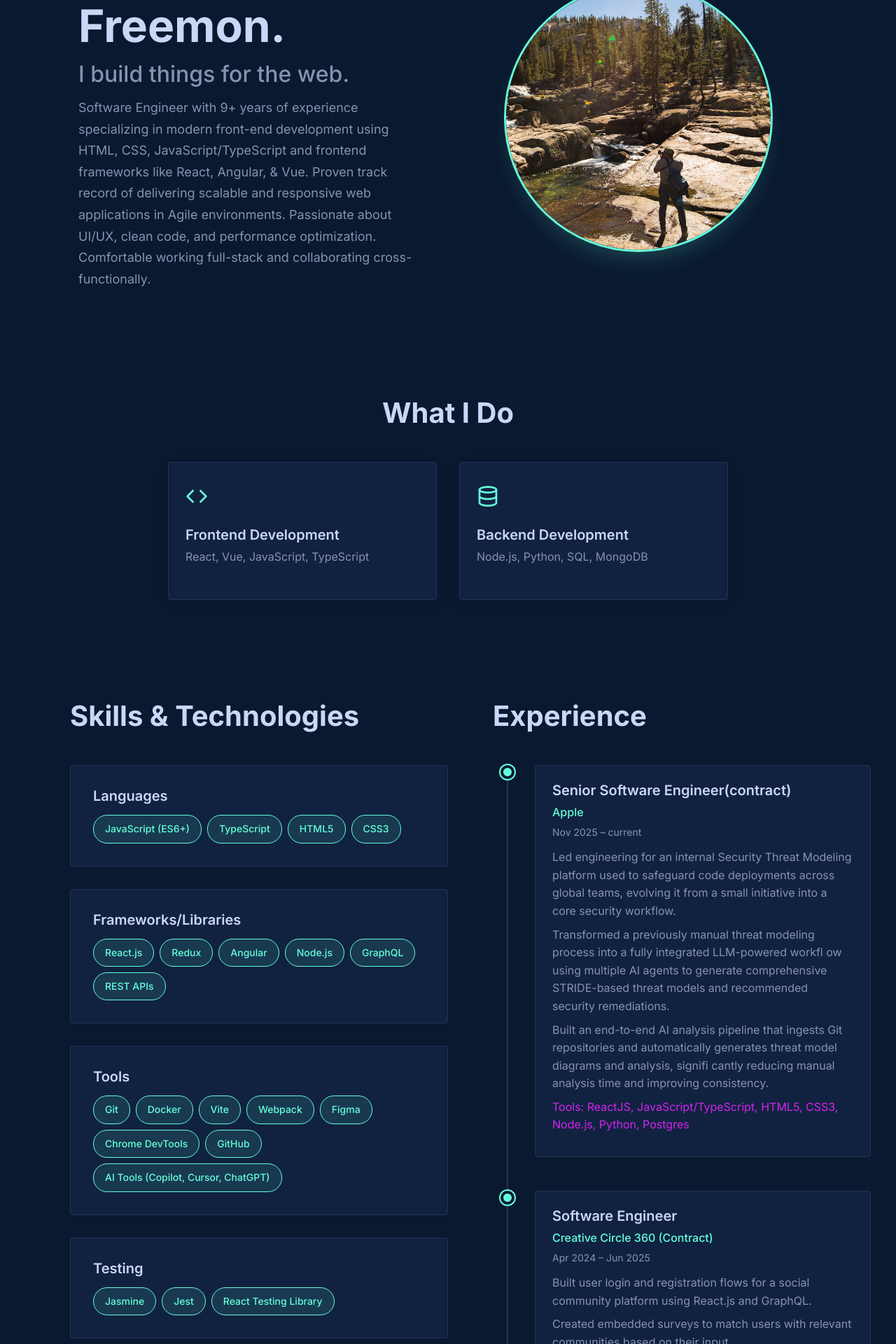
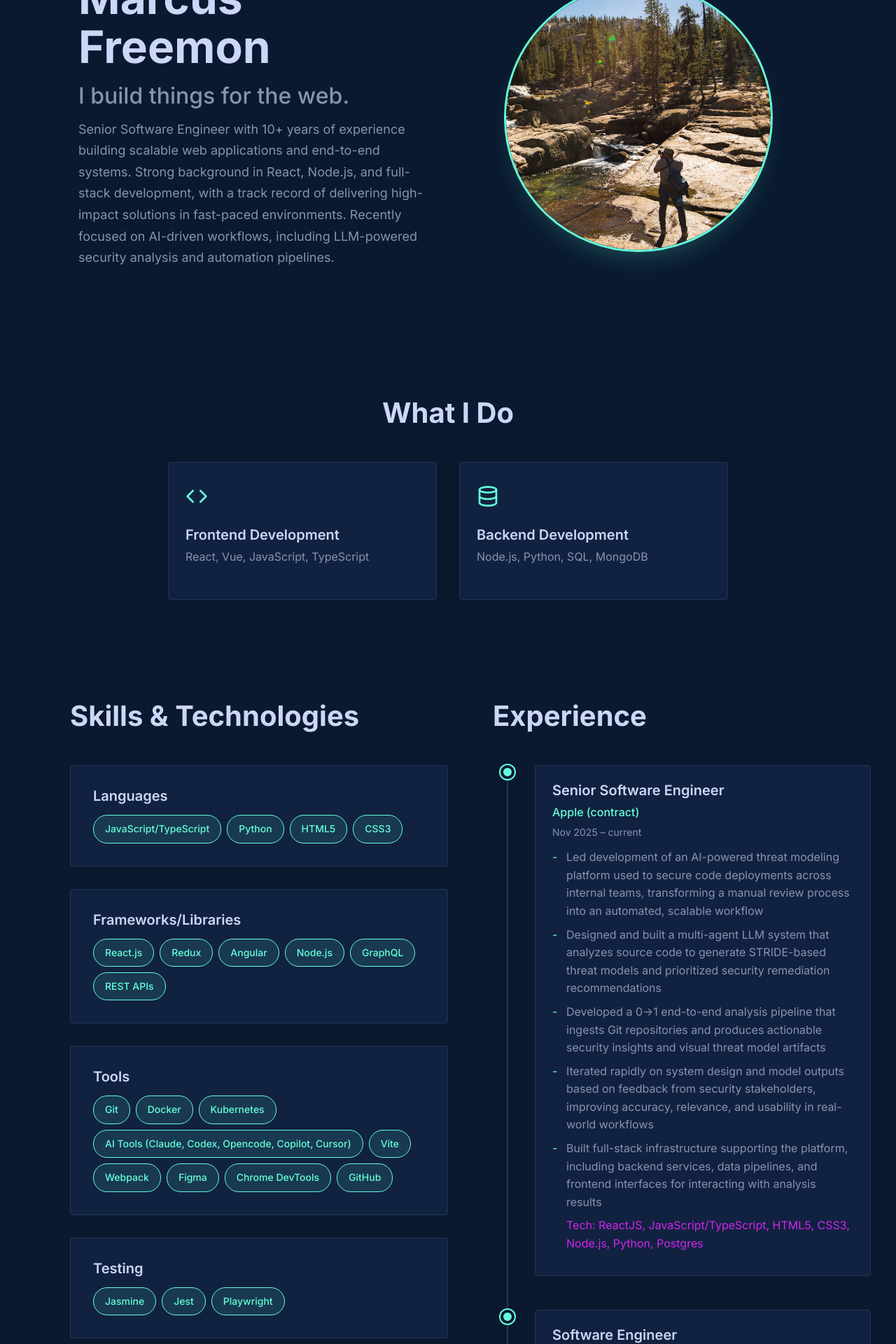
Before and after one commit to mfreemon/mfreemon.github.io, a React (Vite) app in the folder portfolio/: page / in a window 1280 px wide. Shown: the part 200-2120 px from the top of the page at 70% size. Built offline with nearby package versions, Linux system fonts and the light colour scheme.

Commit message:
more updates from resume

```diff
--- a/portfolio/src/components/Footer.jsx
+++ b/portfolio/src/components/Footer.jsx
@@ -1,24 +1,24 @@
-import { Mail, Linkedin, Github } from 'lucide-react'
-import './Footer.css'
+import { Mail, Linkedin, Github } from "lucide-react";
+import "./Footer.css";
 
 const Footer = () => {
   const socialLinks = [
     {
       icon: Mail,
-      href: 'mailto:dfreemon.freemon@gmail.com',
-      label: 'Email'
+      href: "mailto:dfreemon.freemon@gmail.com",
+      label: "Email",
     },
     {
       icon: Linkedin,
-      href: 'https://www.linkedin.com/in/marcus-freemon/',
-      label: 'LinkedIn'
+      href: "https://www.linkedin.com/in/marcus-freemon/",
+      label: "LinkedIn",
     },
     {
       icon: Github,
-      href: 'https://github.com/mfreemon',
-      label: 'GitHub'
-    }
-  ]
+      href: "https://github.com/mfreemon",
+      label: "GitHub",
+    },
+  ];
 
   return (
     <footer className="footer">
@@ -38,11 +38,11 @@ const Footer = () => {
           ))}
         </div>
         <div className="footer-text">
-          <p>&copy; 2025 Marcus Freemon. All rights reserved.</p>
+          <p>&copy; 2026 Marcus Freemon. All rights reserved.</p>
         </div>
       </div>
     </footer>
-  )
-}
+  );
+};
 
-export default Footer
+export default Footer;
--- a/portfolio/src/pages/Home.css
+++ b/portfolio/src/pages/Home.css
@@ -251,6 +251,23 @@
 .job-description {
   color: var(--text-secondary);
   line-height: 1.6;
+}
+
+/* Dashes for experience descriptions */
+.timeline-content ul {
+  list-style: none;
+  padding-left: 1.25rem;
+}
+
+.timeline-content ul li {
+  position: relative;
+}
+
+.timeline-content ul li:not(:last-child)::before {
+  content: "-";
+  position: absolute;
+  left: -1.25rem;
+  color: var(--primary-color);
 }
 
 /* Style for Tools text in experience descriptions */
--- a/portfolio/src/pages/Home.jsx
+++ b/portfolio/src/pages/Home.jsx
@@ -76,25 +76,27 @@ const Home = () => {
 
   const experience = [
     {
-      title: "Senior Software Engineer(contract)",
-      company: "Apple",
+      title: "Senior Software Engineer",
+      company: "Apple (contract)",
       period: "Nov 2025 – current",
       description: [
-        "Led engineering for an internal Security Threat Modeling platform used to safeguard code deployments across global teams, evolving it from a small initiative into a core security workflow.",
-        "Transformed a previously manual threat modeling process into a fully integrated LLM-powered workfl ow using multiple AI agents to generate comprehensive STRIDE-based threat models and recommended security remediations.",
-        "Built an end-to-end AI analysis pipeline that ingests Git repositories and automatically generates threat model diagrams and analysis, signifi cantly reducing manual analysis time and improving consistency.",
-        "Tools: ReactJS, JavaScript/TypeScript, HTML5, CSS3, Node.js, Python, Postgres",
+        "Led development of an AI-powered threat modeling platform used to secure code deployments across internal teams, transforming a manual review process into an automated, scalable workflow",
+        "Designed and built a multi-agent LLM system that analyzes source code to generate STRIDE-based threat models and prioritized security remediation recommendations",
+        "Developed a 0→1 end-to-end analysis pipeline that ingests Git repositories and produces actionable security insights and visual threat model artifacts",
+        "Iterated rapidly on system design and model outputs based on feedback from security stakeholders, improving accuracy, relevance, and usability in real-world workflows",
+        "Built full-stack infrastructure supporting the platform, including backend services, data pipelines, and frontend interfaces for interacting with analysis results",
+        "Tech: ReactJS, JavaScript/TypeScript, HTML5, CSS3, Node.js, Python, Postgres",
       ],
     },
     {
       title: "Software Engineer",
-      company: "Creative Circle 360 (Contract)",
+      company: "Creative Circle 360 (contract)",
       period: "Apr 2024 – Jun 2025",
       description: [
-        "Built user login and registration flows for a social community platform using React.js and GraphQL.",
-        "Created embedded surveys to match users with relevant communities based on their input.",
-        "Developed a proof of concept integrated with Bettermode to enhance community engagement.",
-        "Tools: ReactJS, Redux, JavaScript, HTML5, CSS3, GraphQL",
+        "Built user login and registration flows for a social community platform using React.js and GraphQL",
+        "Created embedded surveys to match users with relevant communities based on their input",
+        "Developed a proof of concept integrated with Bettermode to enhance community engagement",
+        "Tech: ReactJS, Redux, JavaScript, HTML5, CSS3, GraphQL",
       ],
     },
     {
@@ -102,10 +104,10 @@ const Home = () => {
       company: "Nielsen/Gracenote",
       period: "May 2021 – Nov 2023",
       description: [
-        "Developed the Nielsen One B2B SaaS dashboard application to summarize large data sets.",
-        "Collaborated with designers to create a UI style guide, reducing dev time for new features by 30%.",
-        "Enhanced performance and maintainability using reusable components and optimized rendering.",
-        "Tools: ReactJS, Redux, JavaScript/TypeScript, HTML5, CSS3",
+        "Developed the Nielsen One B2B SaaS dashboard application to summarize large data sets",
+        "Collaborated with designers to create a UI style guide, reducing dev time for new features by 30%",
+        "Enhanced performance and maintainability using reusable components and optimized rendering",
+        "Tech: ReactJS, Redux, JavaScript/TypeScript, HTML5, CSS3",
       ],
     },
     {
@@ -113,10 +115,10 @@ const Home = () => {
       company: "Vungle",
       period: "Jun 2018 – Jun 2020",
       description: [
-        "Migrated legacy dashboards to modern ReactJS architecture, reducing tech debt by 40%.",
-        "Improved filtering and navigation functionality to enhance workflow efficiency by 20%.",
-        "Spearheaded efforts to consolidate UI features into component libraries.",
-        "Tools: ReactJS, Redux, Node.js, JavaScript, HTML5, CSS3",
+        "Migrated legacy dashboards to modern ReactJS architecture, reducing tech debt by 40%",
+        "Improved filtering and navigation functionality to enhance workflow efficiency by 20%",
+        "Spearheaded efforts to consolidate UI features into component libraries",
+        "Tech: ReactJS, Redux, Node.js, JavaScript, HTML5, CSS3",
       ],
     },
     {
@@ -124,10 +126,10 @@ const Home = () => {
       company: "Idean",
       period: "May 2015 – Mar 2018",
       description: [
-        "Developed responsive web applications for clients using modern JavaScript frameworks.",
-        "Collaborated with design teams to implement pixel-perfect UI components.",
-        "Worked on multiple client projects simultaneously, delivering high-quality solutions.",
-        "Tools: ReactJS, JavaScript, HTML5, CSS3, Responsive Design",
+        "Developed responsive web applications for clients using modern JavaScript frameworks",
+        "Collaborated with design teams to implement pixel-perfect UI components",
+        "Worked on multiple client projects simultaneously, delivering high-quality solutions",
+        "Tech: ReactJS, JavaScript, HTML5, CSS3, Responsive Design",
       ],
     },
     {
@@ -135,10 +137,10 @@ const Home = () => {
       company: "various contracts (Autodesk, TitleNine, Compare Networks)",
       period: "Nov 2014 – Mar 2015",
       description: [
-        "Built custom web applications and e-commerce solutions for diverse client needs.",
-        "Developed responsive websites and interactive user interfaces.",
-        "Collaborated with clients to understand requirements and deliver tailored solutions.",
-        "Tools: JavaScript, HTML5, CSS3, jQuery, Responsive Design",
+        "Built custom web applications and e-commerce solutions for diverse client needs",
+        "Developed responsive websites and interactive user interfaces",
+        "Collaborated with clients to understand requirements and deliver tailored solutions",
+        "Tech: JavaScript, HTML5, CSS3, jQuery, Responsive Design",
       ],
     },
   ];
@@ -146,7 +148,7 @@ const Home = () => {
   const technicalSkills = [
     {
       category: "Languages",
-      items: ["JavaScript (ES6+)", "TypeScript", "HTML5", "CSS3"],
+      items: ["JavaScript/TypeScript", "Python", "HTML5", "CSS3"],
     },
     {
       category: "Frameworks/Libraries",
@@ -164,17 +166,18 @@ const Home = () => {
       items: [
         "Git",
         "Docker",
+        "Kubernetes",
+        "AI Tools (Claude, Codex, Opencode, Copilot, Cursor)",
         "Vite",
         "Webpack",
         "Figma",
         "Chrome DevTools",
         "GitHub",
-        "AI Tools (Copilot, Cursor, ChatGPT)",
       ],
     },
     {
       category: "Testing",
-      items: ["Jasmine", "Jest", "React Testing Library"],
+      items: ["Jasmine", "Jest", "Playwright"],
     },
     {
       category: "Other",
@@ -203,16 +206,14 @@ const Home = () => {
             >
               Hi, my name is
             </p>
-            <h1 className="hero-title">Marcus Freemon.</h1>
+            <h1 className="hero-title">Marcus Freemon</h1>
             <h2 className="hero-subtitle">I build things for the web.</h2>
             <p className="hero-description">
-              Software Engineer with 9+ years of experience specializing in
-              modern front-end development using HTML, CSS,
-              JavaScript/TypeScript and frontend frameworks like React, Angular,
-              & Vue. Proven track record of delivering scalable and responsive
-              web applications in Agile environments. Passionate about UI/UX,
-              clean code, and performance optimization. Comfortable working
-              full-stack and collaborating cross-functionally.
+              Senior Software Engineer with 10+ years of experience building scalable
+              web applications and end-to-end systems. Strong background in React, Node.js,
+              and full-stack development, with a track record of delivering high-impact
+              solutions in fast-paced environments. Recently focused on AI-driven workflows,
+              including LLM-powered security analysis and automation pipelines.
             </p>
             {/* <div className="hero-actions">
               <Link to="/work" className="btn btn-primary">
```
